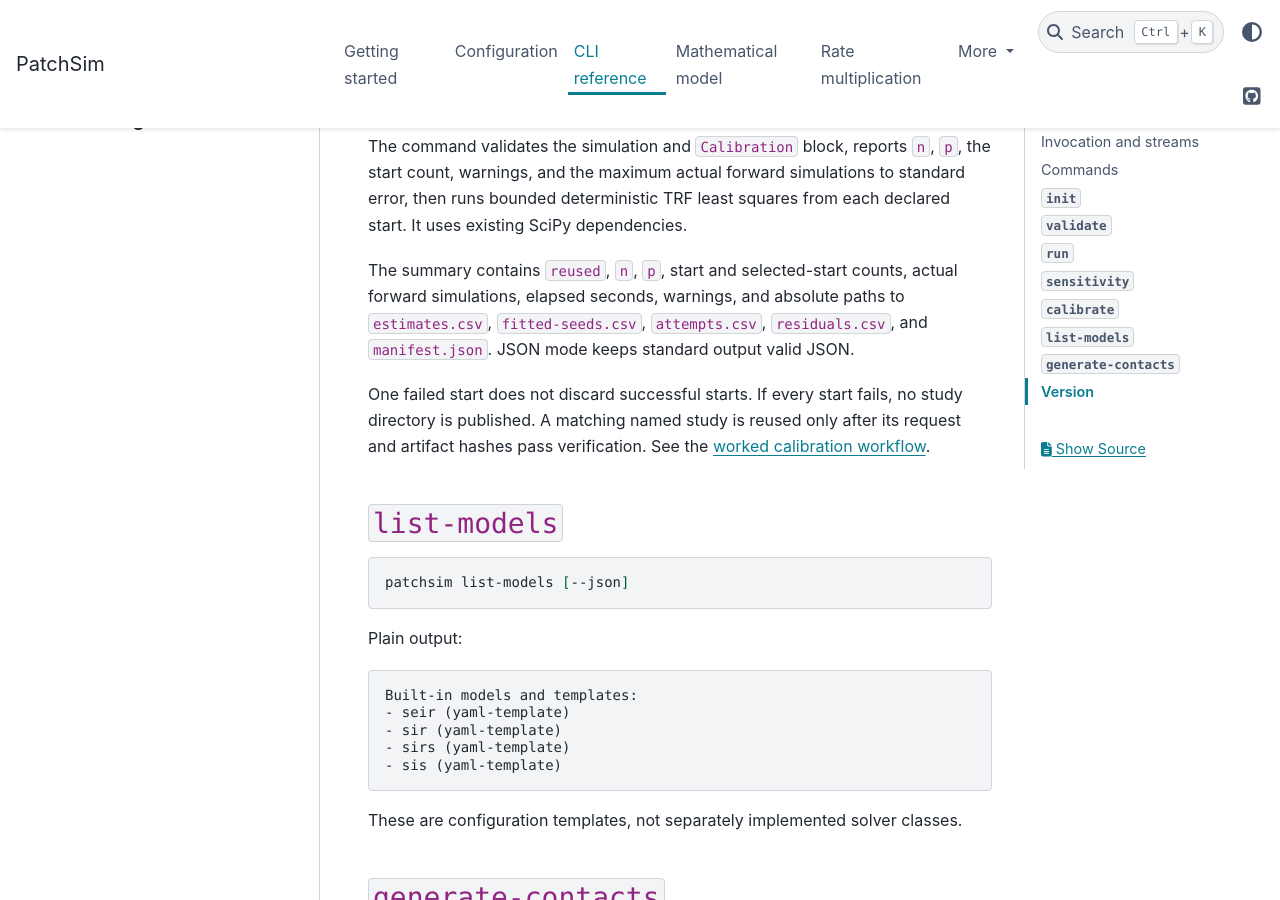
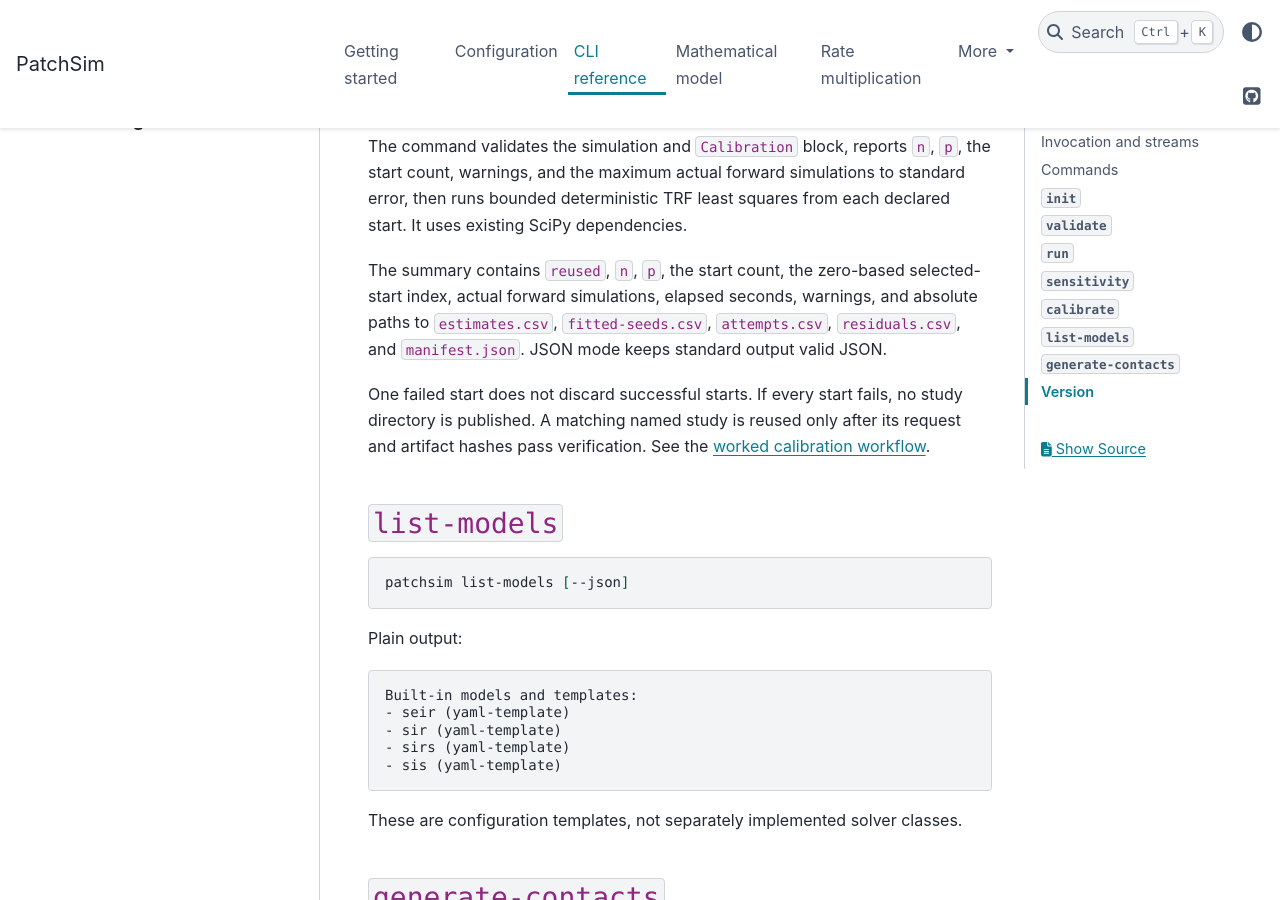
Before and after one commit to dsih-artpark/patchsim, a Sphinx documentation site: the page built from docs/cli-reference.md, in a window 1280 px wide and 900 px high, scrolled down 4205 px. Built offline with Sphinx 7.4.7 and the PyData theme 0.15.4, drawn with Linux system fonts in a browser that asks for light colours.

```diff
--- a/docs/cli-reference.md
+++ b/docs/cli-reference.md
@@ -166,10 +166,10 @@ the start count, warnings, and the maximum actual forward simulations to standar
 error, then runs bounded deterministic TRF least squares from each declared
 start. It uses existing SciPy dependencies.
 
-The summary contains `reused`, `n`, `p`, start and selected-start counts, actual
-forward simulations, elapsed seconds, warnings, and absolute paths to
-`estimates.csv`, `fitted-seeds.csv`, `attempts.csv`, `residuals.csv`, and
-`manifest.json`. JSON mode keeps standard output valid JSON.
+The summary contains `reused`, `n`, `p`, the start count, the zero-based
+selected-start index, actual forward simulations, elapsed seconds, warnings,
+and absolute paths to `estimates.csv`, `fitted-seeds.csv`, `attempts.csv`,
+`residuals.csv`, and `manifest.json`. JSON mode keeps standard output valid JSON.
 
 One failed start does not discard successful starts. If every start fails, no
 study directory is published. A matching named study is reused only after its
```
Also changed, not shown: docs/index.md (+2 -2 lines), 2 other files.
